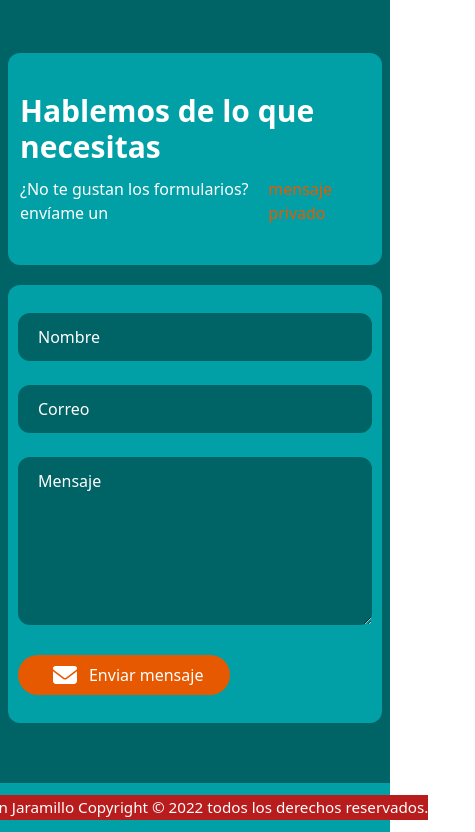
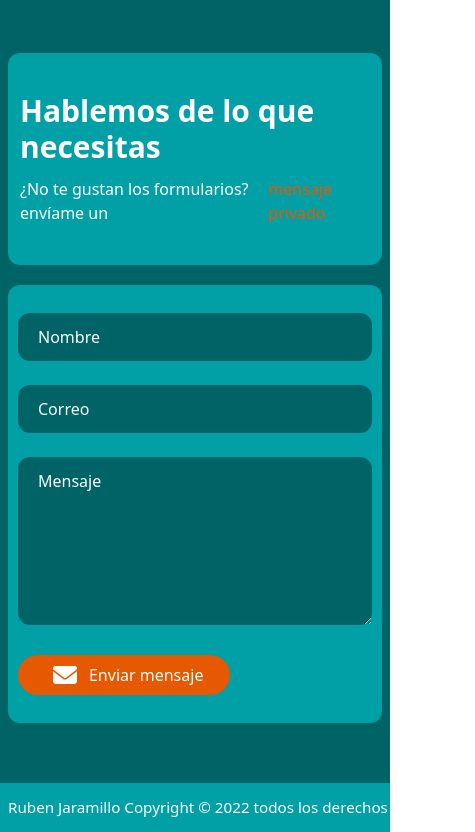
Before and after one commit to RubenJ27/Portafolio-profesional, a React (Vite) app: page / in a window 390 px wide. Shown: the part 8099-8931 px from the top of the page, 475 px wide, since content can reach past the window. Built offline with nearby package versions, Linux system fonts and the light colour scheme.

Commit message:
fix: :bug: se esta en pruebas de resolucion del footer
Se esta validando resolucion del footer

```diff
--- a/src/components/Footer.jsx
+++ b/src/components/Footer.jsx
@@ -4,10 +4,10 @@ export default function Footer() {
   return (
     <>
       <footer className="flex flex-wrap items-center justify-center px-2 py-3 bg-primary-color flex-end w-full relative bottom-0">
-        <div className="md:container flex flex-row items-center justify-center">
+        <div className="container md:container flex flex-row items-center justify-center">
           <div className="w-full relative flex justify-between lg:w-auto lg:static lg:block lg:justify-start">
             <div className="flex w-full"> <p
-              className="tall:bg-red-700 tall:text-[1.8vh] text-[2.7vh] sm:text-sm md:text-sm lg:text-2xl font-light leading-relaxed whitespace-nowrap text-white items-center"
+              className="tall:text-[1.8vh] text-[2.7vh] sm:text-sm md:text-sm lg:text-2xl font-light leading-relaxed whitespace-nowrap text-white items-center"
             >Ruben Jaramillo Copyright © 2022 todos los derechos reservados.
             </p></div>
 
```
